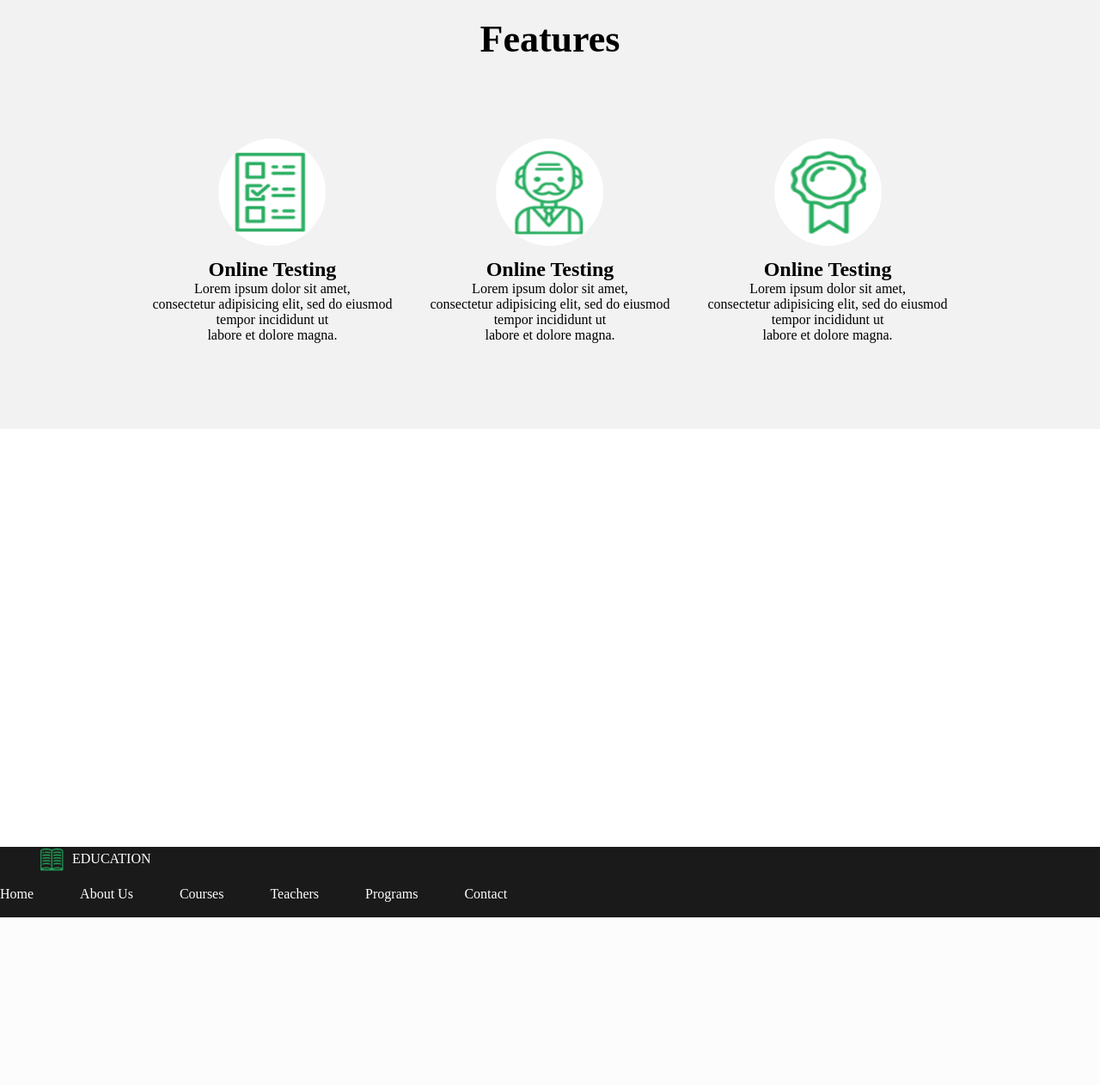
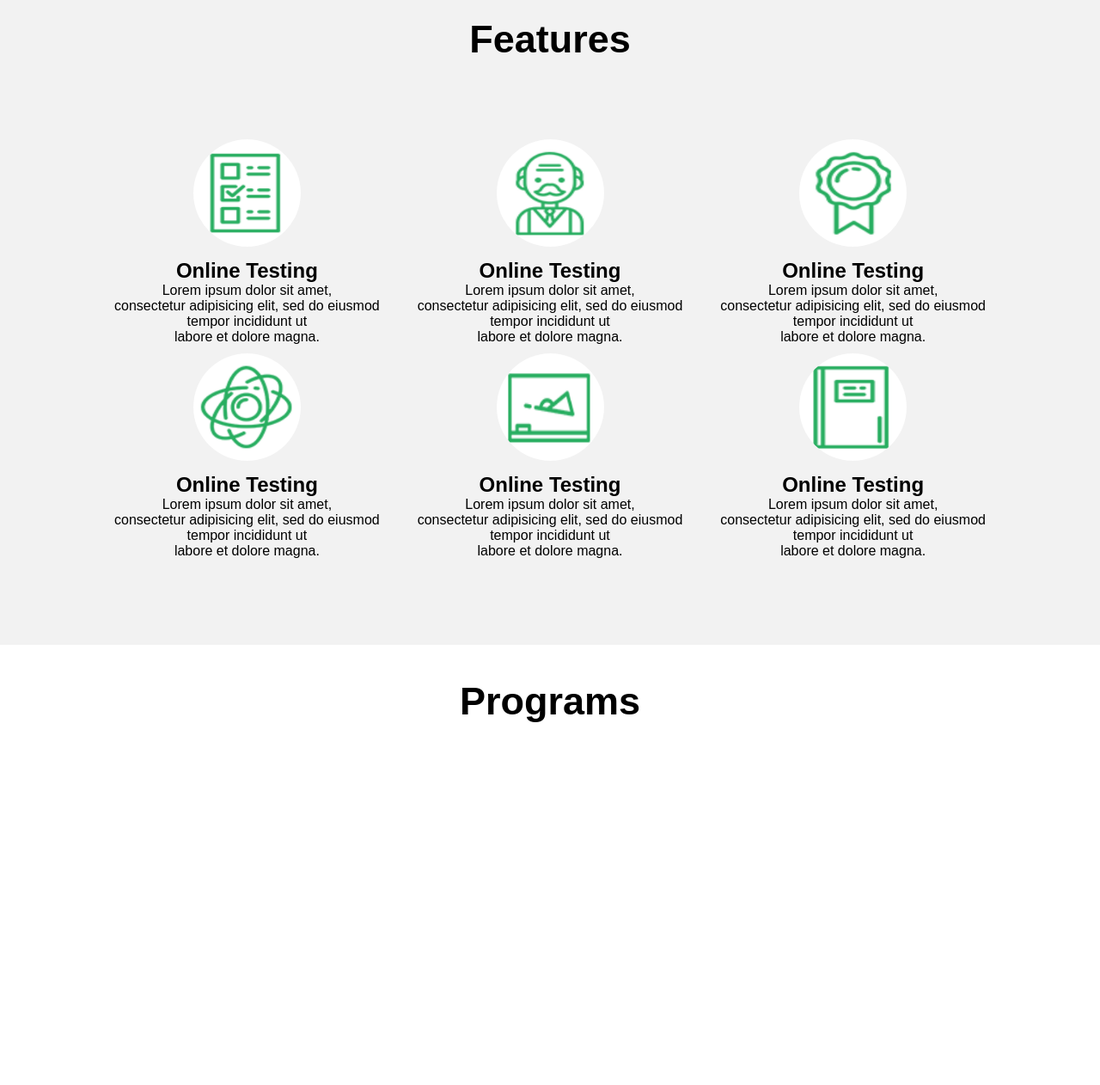
Before and after one commit to romanbffff/test-lb2-3-, a PHP site: page / in a window 1280 px wide. Shown: the top 1262 px of the page at 86% size. Before the commit the page ends 1067 px from the top, so only its background shows below. Run offline with PHP 8.4, Linux system fonts and the light colour scheme.

Commit message:
New Features

```diff
--- a/css/style.css
+++ b/css/style.css
@@ -43,8 +43,9 @@
 	color: black;
 }
 .main_features h1{
-	font-size: 44px;
+	font-size: 45px;
 	margin-bottom: 62px;
+	font-family: arial;
 }
 .photo img {
   width: 125px;
@@ -55,10 +56,19 @@
 }
 .features_cards{
 	display: inline-flex;
+	font-family: arial;
 }
 .card{
 	margin: 0 20px;
 }
-.features_cards2{
-	display: inline-flex;
+.programs{
+	margin-top: 20px;
+	text-align: center;
+	padding: 20px 0 100px 0;
+	color: black;
 }
+.programs h1{
+	font-size: 45px;
+	margin-bottom: 62px;
+	font-family: arial;
+}
--- a/index.html
+++ b/index.html
@@ -9,45 +9,87 @@
 </head>
 
 <body>
-
 		<div class="main_features">
 			<h1>Features</h1><br/>
 
 		<div class="features_cards">
 			<div class="card">
 				<div class="photo">
-					<img src="pictures/blank.png">
+					<img src="pictures/blank.png" alt="Blank" title="Online Testing Form">
 				</div>
-				<h2 class="testing">Online Testing</h2>
-				<p class="about_position">
+				<h2>Online Testing</h2>
+				<p>
 					Lorem ipsum dolor sit amet,<br/>
 	      consectetur adipisicing elit, sed do eiusmod<br/>
 			      tempor incididunt ut<br/>
 			      labore et dolore magna.</p>
 			</div>
+		</div>
 
-		</div>
 		<div class="features_cards">
 			<div class="card">
 				<div class="photo">
-					<img src="pictures/men.png">
+					<img src="pictures/men.png" alt="Men"title="ByrVol Teacher">
 				</div>
-				<h2 class="testing">Online Testing</h2>
-				<p class="about_position">
+				<h2>Online Testing</h2>
+				<p>
 					Lorem ipsum dolor sit amet,<br/>
 	      consectetur adipisicing elit, sed do eiusmod<br/>
 			      tempor incididunt ut<br/>
 			      labore et dolore magna.</p>
 			</div>
+		</div>
 
-		</div>
 		<div class="features_cards">
 			<div class="card">
 				<div class="photo">
-					<img src="pictures/medal.png">
+					<img src="pictures/medal.png" alt="Medal" title="Chocolate Coin">
 				</div>
-				<h2 class="testing">Online Testing</h2>
-				<p class="about_position">
+				<h2>Online Testing</h2>
+				<p>
+					Lorem ipsum dolor sit amet,<br/>
+	      consectetur adipisicing elit, sed do eiusmod<br/>
+			      tempor incididunt ut<br/>
+			      labore et dolore magna.</p>
+			</div>
+		</div><br/>
+
+		<div class="features_cards">
+			<div class="card">
+				<div class="photo">
+					<img src="pictures/atom.png" alt="Atom" title="Організація 'УРАН' Вінницъкі Хутори">
+				</div>
+				<h2>Online Testing</h2>
+				<p>
+					Lorem ipsum dolor sit amet,<br/>
+	      consectetur adipisicing elit, sed do eiusmod<br/>
+			      tempor incididunt ut<br/>
+			      labore et dolore magna.</p>
+			</div>
+		</div>
+
+		<div class="features_cards">
+			<div class="card">
+				<div class="photo">
+					<img src="pictures/laptop.png" alt="Laptop" title="Portuguese Laptop">
+				</div>
+				<h2>Online Testing</h2>
+				<p>
+					Lorem ipsum dolor sit amet,<br/>
+	      consectetur adipisicing elit, sed do eiusmod<br/>
+			      tempor incididunt ut<br/>
+			      labore et dolore magna.</p>
+			</div>
+		</div>
+
+
+		<div class="features_cards">
+			<div class="card">
+				<div class="photo">
+					<img src="pictures/book.png" alt="Book" title="Навчальний Посібник з Вищої Математики автор Петрук В.А">
+				</div>
+				<h2>Online Testing</h2>
+				<p>
 					Lorem ipsum dolor sit amet,<br/>
 	      consectetur adipisicing elit, sed do eiusmod<br/>
 			      tempor incididunt ut<br/>
@@ -55,7 +97,12 @@
 			</div>
 
 			</div>
-			</div>
+		</div>
+<div class="programs">
+	<h1>Programs</h1><br/>
+
+
+</div>
 
 
 </body>
```
Also changed, not shown: pictures/block_prog/education.png (added), pictures/block_prog/exchange.png (added), pictures/block_prog/h_education.png (added), pictures/block_prog/h_school.png (added), pictures/block_prog/programs.png (added), pictures/block_prog/school.png (added).
